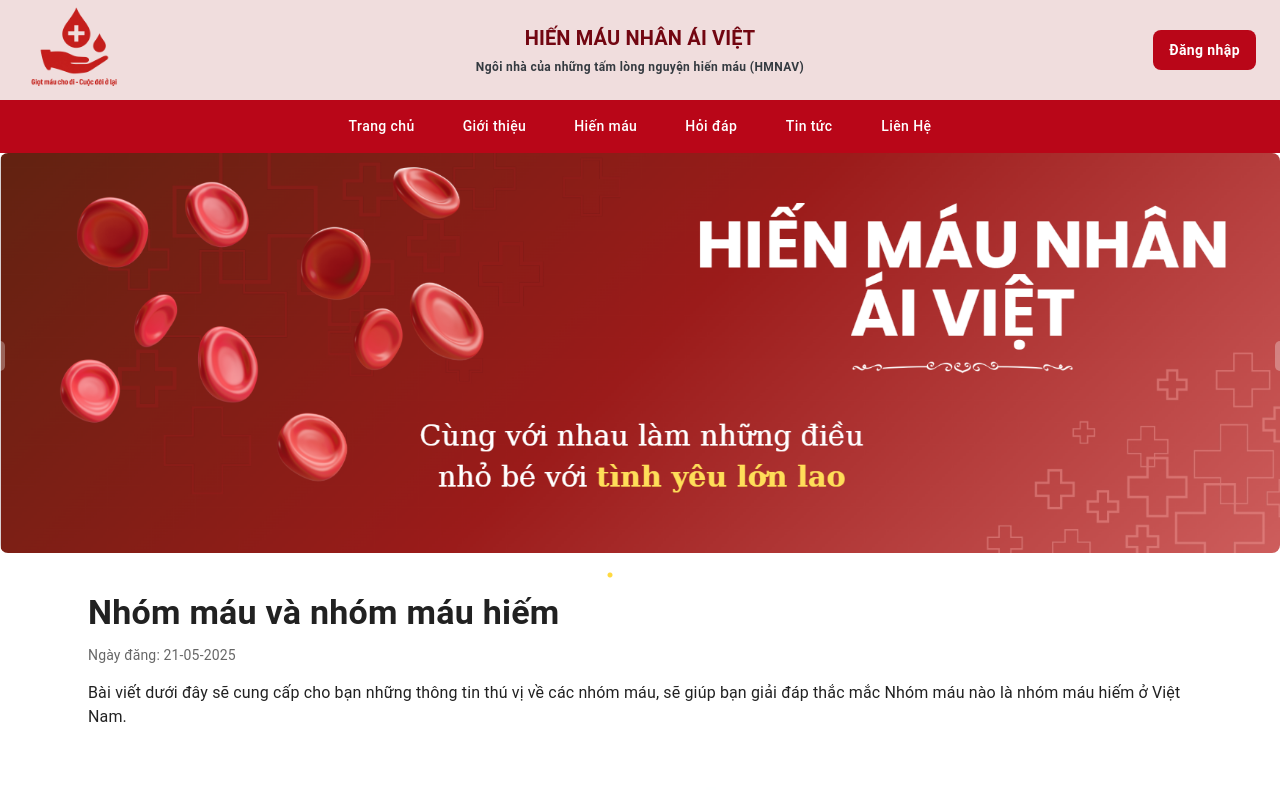
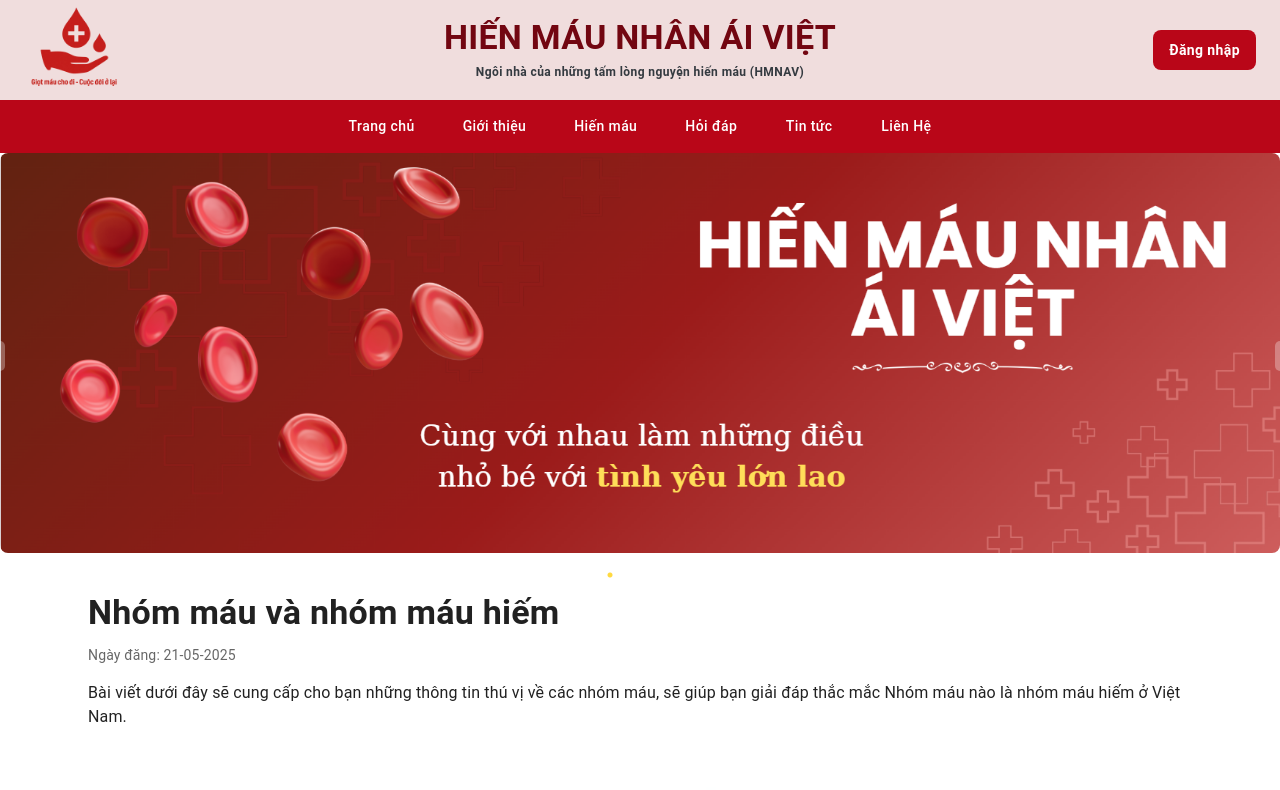
Before and after one commit to Huukha182624/Blood_donationFE, a React (Vite) app: page / in a window 1280 px wide. Shown: the top 790 px of the page. Built offline with nearby package versions, Linux system fonts and the light colour scheme.

Commit message:
Update Navbar.jsx

```diff
--- a/src/components/Navbar.jsx
+++ b/src/components/Navbar.jsx
@@ -26,7 +26,7 @@ export default function Navbar() {
                     textAlign: 'center',
                     zIndex: 1
                 }}>
-                    <Typography variant="h6" sx={{ fontWeight: 'bold', color: 'rgb(114, 6, 17)' }}>
+                    <Typography variant="h4" sx={{ fontWeight: 'bold', color: 'rgb(114, 6, 17)' }}>
                         HIẾN MÁU NHÂN ÁI VIỆT
                     </Typography>
                     <Typography variant="caption" sx={{ fontWeight: 'bold', color: '#343a40' }}>
```
